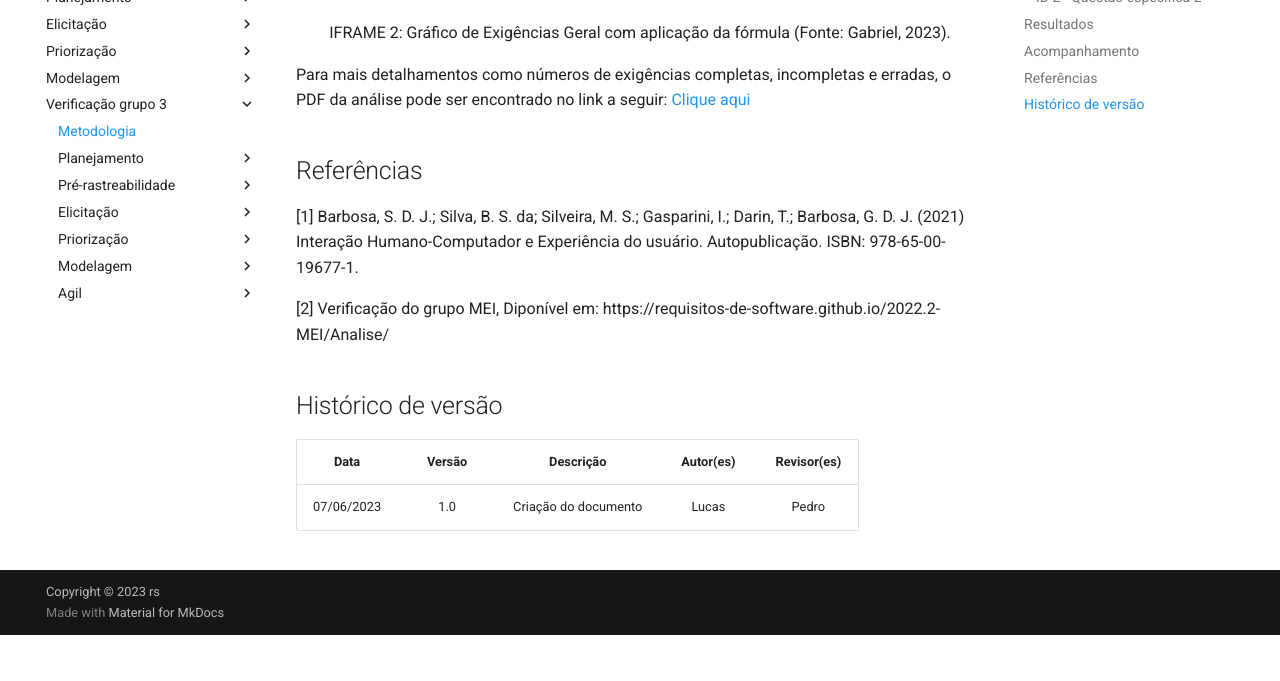
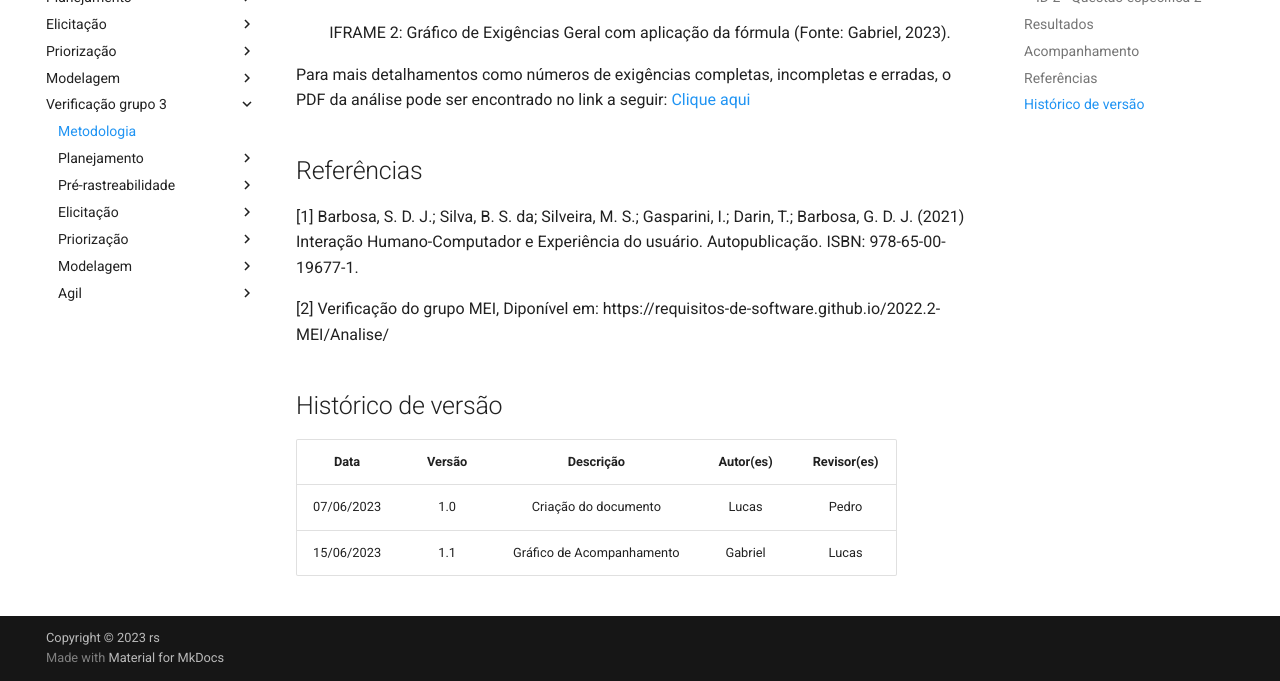
Before and after one commit to Requisitos-de-Software/2023.1-Booking, an MkDocs documentation site: the page built from docs/verificacao3/metodologia.md, in a window 1280 px wide and 900 px high, scrolled down 4067 px, cut to the strip 219-900 px from the top of the window. Built offline with MkDocs 1.6.1 and Material for MkDocs 9.7.7, drawn with Linux system fonts in a browser that asks for light colours; comment, search, counter and statistics services are not loaded; before the commit the page ends 4921 px from its top, so only the background shows below that.

```diff
--- a/docs/verificacao3/metodologia.md
+++ b/docs/verificacao3/metodologia.md
@@ -165,6 +165,7 @@ Para mais detalhamentos como números de exigências completas, incompletas e er
 
 ## Histórico de versão
 
-|    Data    | Versão |      Descrição      | Autor(es) | Revisor(es) |
-| :--------: | :-----: | :--------------------: | :-------: | :---------: |
-| 07/06/2023 |   1.0   | Criação do documento |   Lucas   |    Pedro    |
+|    Data    | Versão |        Descrição        | Autor(es) | Revisor(es) |
+| :--------: | :-----: | :------------------------: | :-------: | :---------: |
+| 07/06/2023 |   1.0   |   Criação do documento   |   Lucas   |    Pedro    |
+| 15/06/2023 |   1.1   | Gráfico de Acompanhamento |  Gabriel  |    Lucas    |
```
Also changed, not shown: docs/apresentacoes/quintaApresentacao.md (+3 -3 lines).
